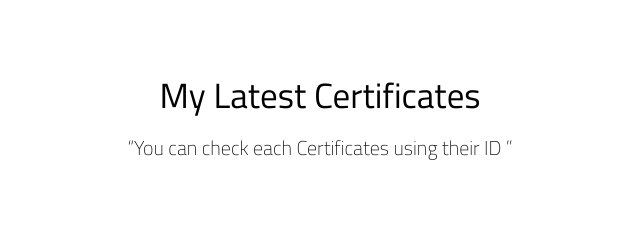
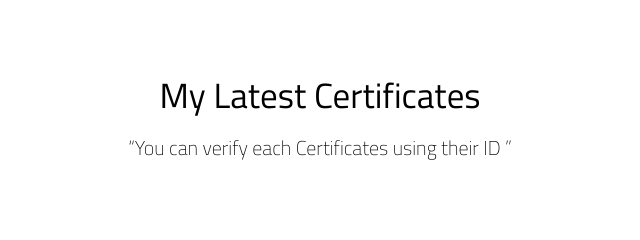
Before and after one commit to ahmedabdessamad/porfolio, a plain HTML site: page index.html in a window 1280 px wide. Shown: the part 3560-3800 px from the top of the page, 320-960 px from the left. Drawn offline with nearby package versions, Linux system fonts and the light colour scheme; a script that the page names is missing.

Commit message:
cetif laste

```diff
--- a/index.html
+++ b/index.html
@@ -341,7 +341,7 @@
         <div>
           <p class="projects-text">My Latest Certificates</p>
           <p class="projects-desc-text">
-            “You can check each Certificates using their ID ”
+            “You can verify  each Certificates using their ID ”
           </p>
         </div>
       </div>
```
